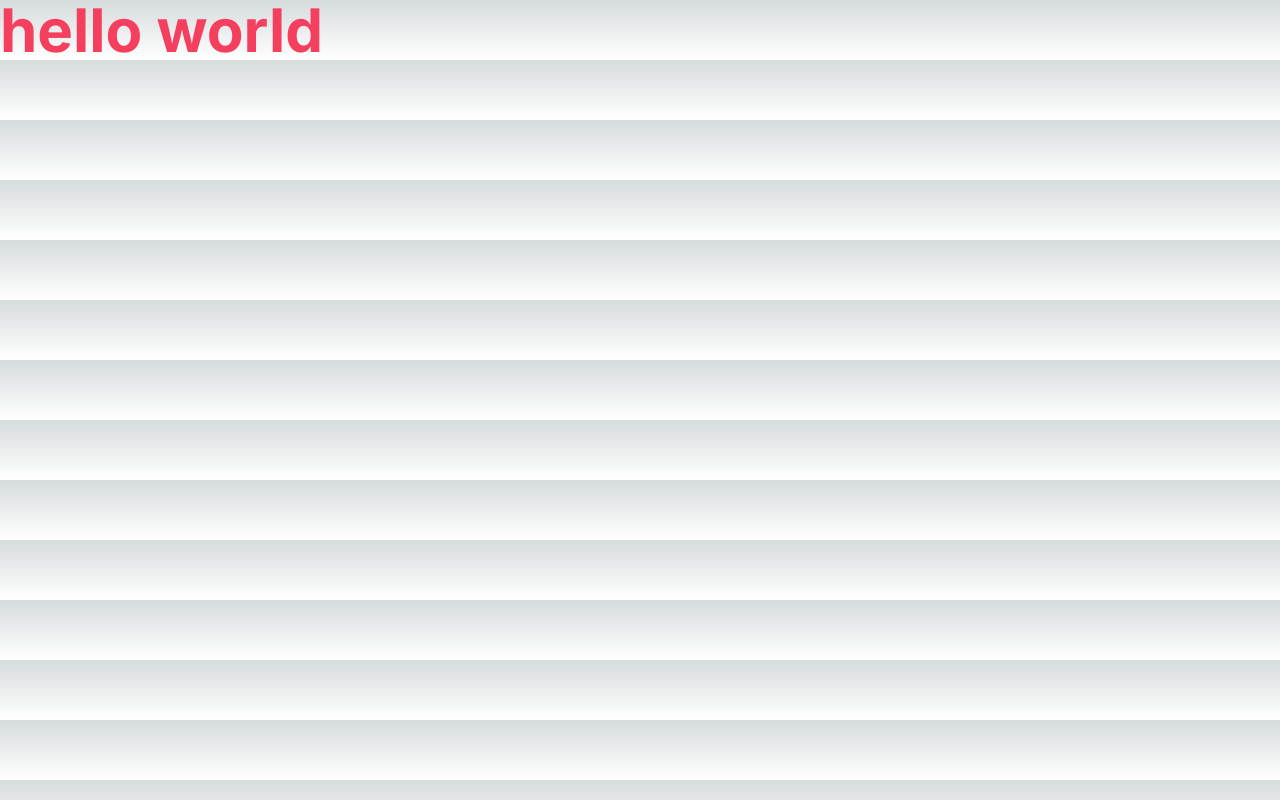
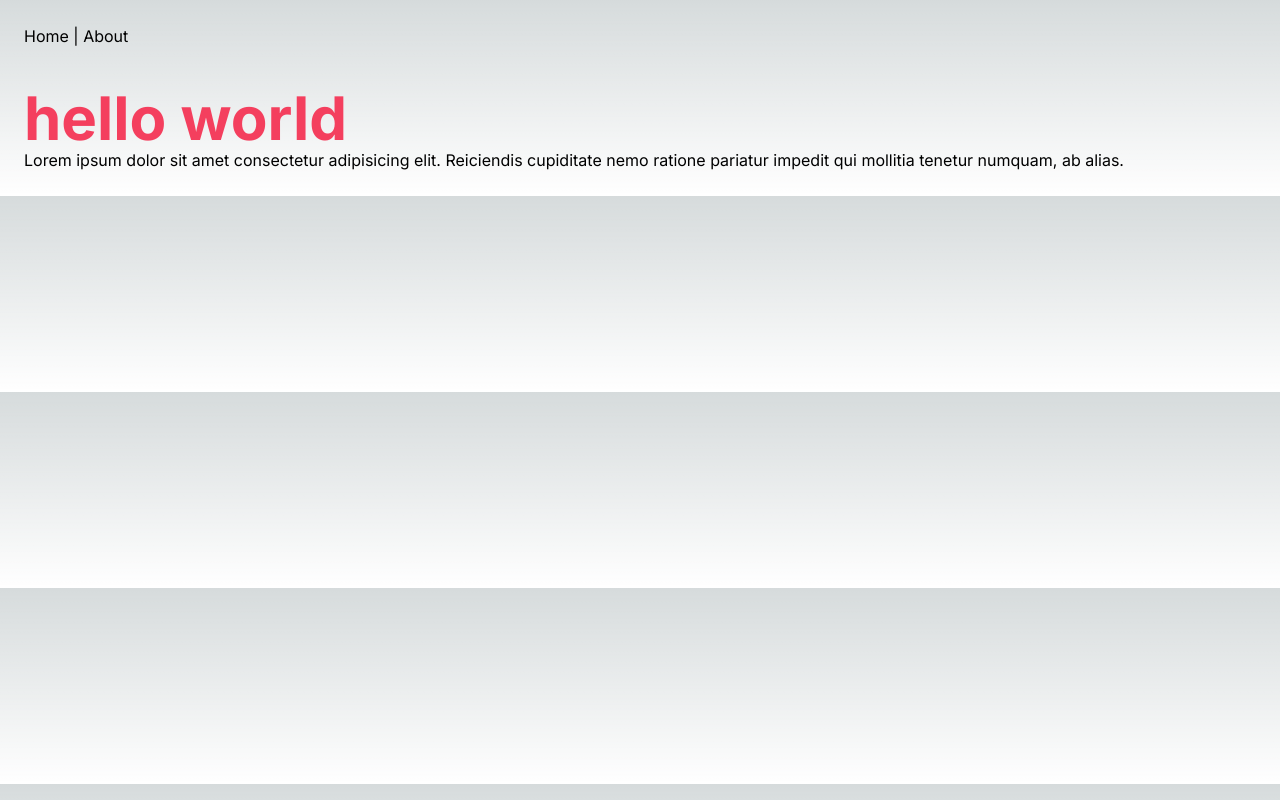
Before and after one commit to Mh-Monzil/next-crash, a Next.js app: page / in a window 1280 px wide. Built offline with nearby package versions, Linux system fonts and the light colour scheme.

Commit message:
about page added

```diff
--- /dev/null
+++ b/app/about/page.js
@@ -0,0 +1,11 @@
+import React from 'react';
+
+const page = () => {
+    return (
+        <div className='mt-10'>
+            About Us Page
+        </div>
+    );
+};
+
+export default page;
--- a/app/layout.js
+++ b/app/layout.js
@@ -10,8 +10,11 @@ export const metadata = {
 
 export default function RootLayout({ children }) {
   return (
-    <html lang="en">
-      <body className={inter.className}>{children}</body>
+    <html lang="en" className="p-6">
+      <body className={inter.className}>
+        <nav>Home | About</nav>
+        {children}
+      </body>
     </html>
   );
 }
--- a/app/page.js
+++ b/app/page.js
@@ -2,8 +2,9 @@ import Image from "next/image";
 
 export default function Home() {
   return (
-    <main>
-      <h1 className="text-rose-500 font-bold text-6xl">hello world</h1>
+    <main className="mt-10">
+      <h1 className="text-rose-500 font-bold text-6xl ">hello world</h1>
+      <p>Lorem ipsum dolor sit amet consectetur adipisicing elit. Reiciendis cupiditate nemo ratione pariatur impedit qui mollitia tenetur numquam, ab alias.</p>
     </main>
   );
 }
```
